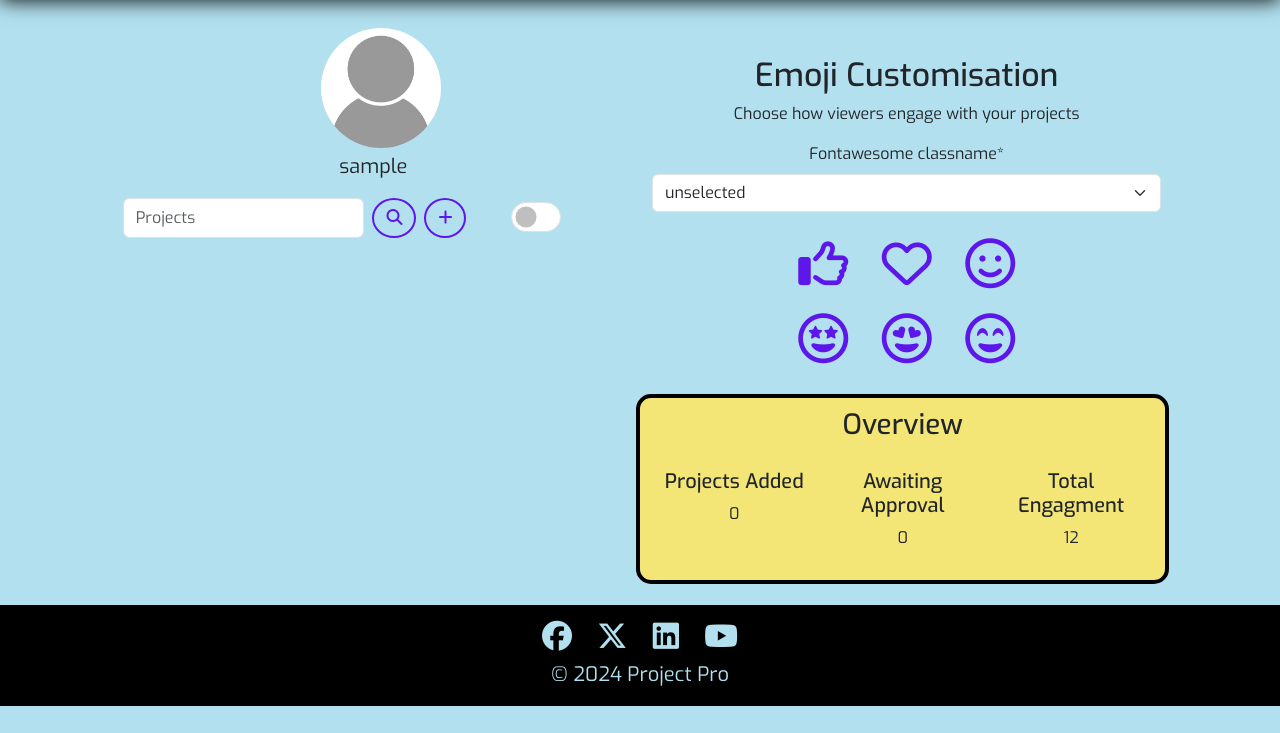
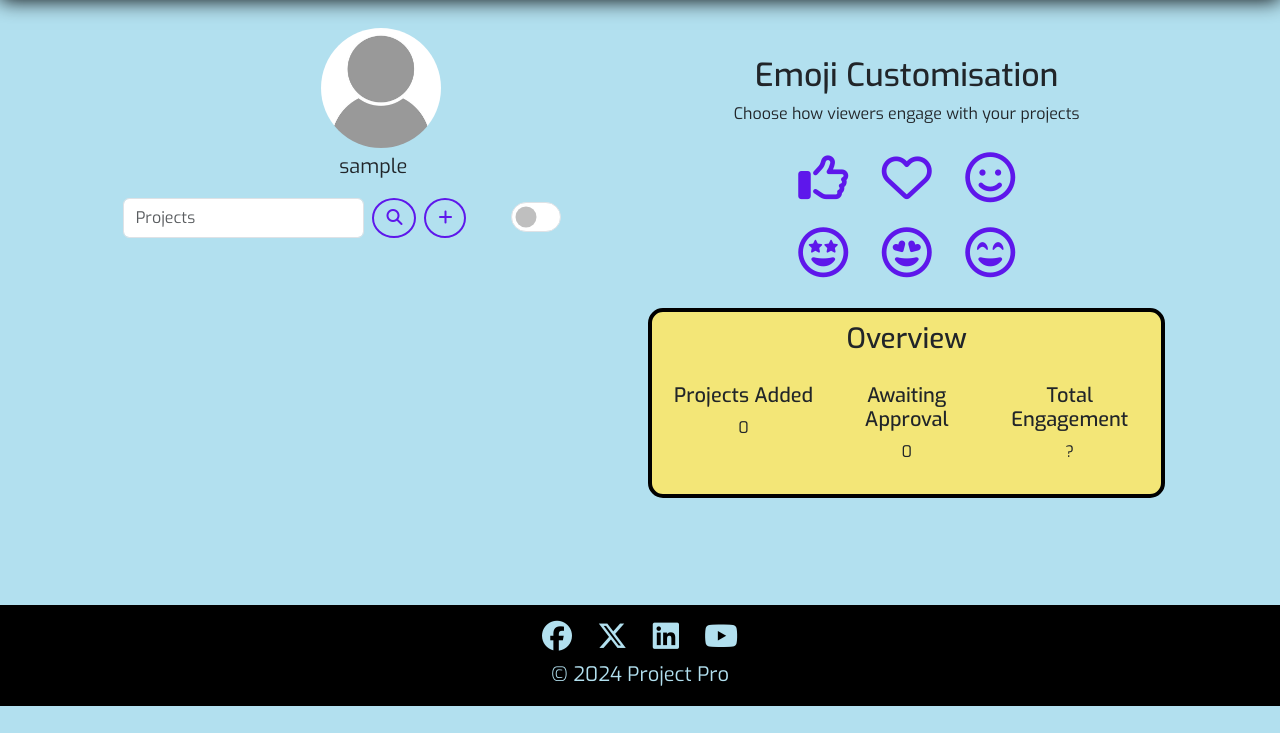
Before and after one commit to Spencily/Project-Pros, a Django app: page /dashboard/ in a window 1280 px wide. Shown: the part 94-827 px from the top of the page. After the commit the page ends 800 px from the top, so only its background shows below. Run offline with Django 5.2, Linux system fonts and the light colour scheme; the visitor is signed in with stand-in values (Sample User, id 1); data that the repository does not hold is empty; some libraries are stand-ins or nearby versions.

Commit message:
Fix typo in dashboard template

```diff
--- a/project/templates/project/dashboard.html
+++ b/project/templates/project/dashboard.html
@@ -95,9 +95,6 @@
                 <div class="col text-center">
                     <h2>Emoji Customisation</h2>
                     <p>Choose how viewers engage with your projects</p>
-                    <div class="col">
-                        {{ emoji_form | crispy }}
-                        {% csrf_token %}
                     <div class="col" id="emojis-container">
                         <i class="fa-regular fa-thumbs-up"></i>
                         <i class="fa-regular fa-heart"></i>
@@ -129,8 +126,8 @@
                 </div>
                 <div class="col mt-3">
                     <div class="p-1">
-                        <h5>Total Engagment</h5>
-                        <p>12</p>
+                        <h5>Total Engagement</h5>
+                        <p>?</p>
                     </div>
                 </div>
                 <!-- <div class="col"> Added</div> -->
```
